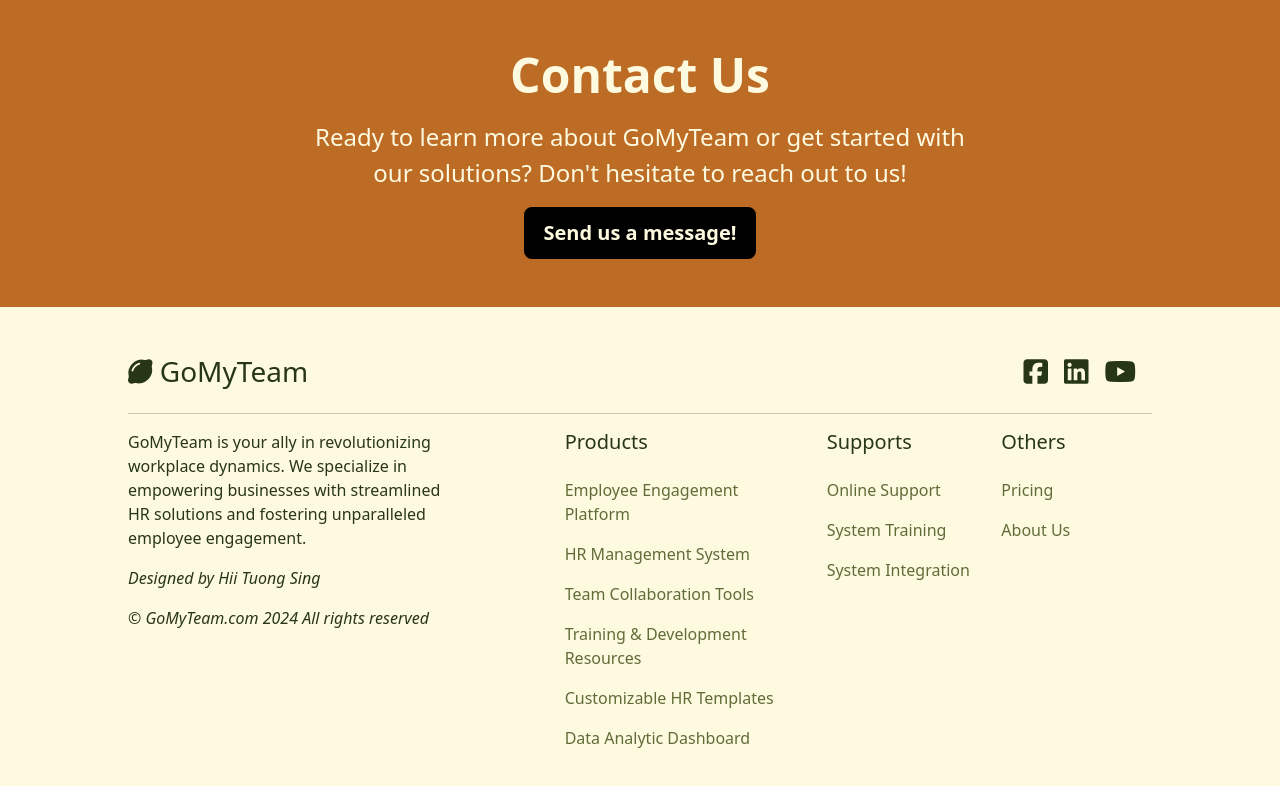
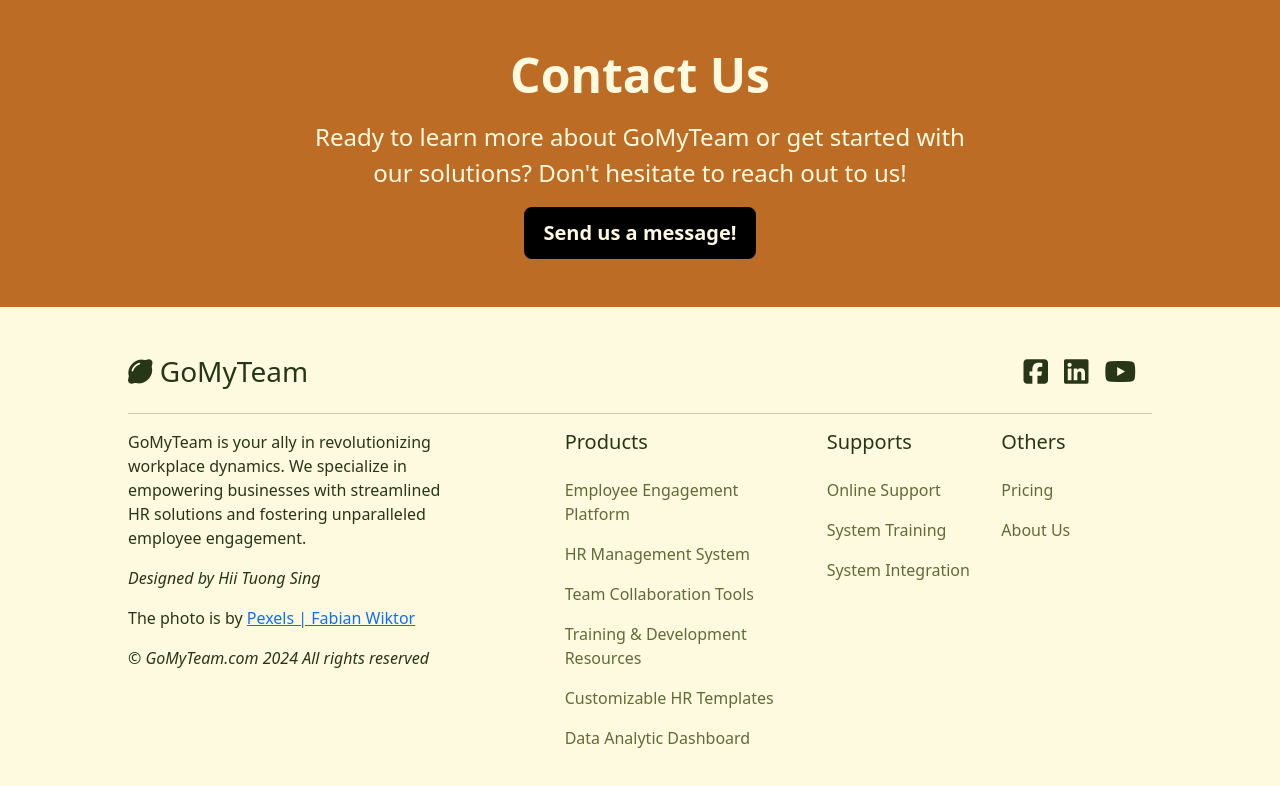
Before and after one commit to HiiTuongSing/GoMyTeam, a React (Vite) app: page /GoMyTeam/about in a window 1280 px wide. Shown: the part 1988-2774 px from the top of the page. Built offline with nearby package versions, Linux system fonts and the light colour scheme.

Commit message:
Added attribution at footer

```diff
--- a/src/components/Footer.jsx
+++ b/src/components/Footer.jsx
@@ -84,6 +84,12 @@ export default function Footer() {
                 <em>Designed by Hii Tuong Sing</em>
               </p>
               <p className="fw-light">
+                The photo is by{" "}
+                <a href="https://www.pexels.com/@fabianwiktor/">
+                  Pexels | Fabian Wiktor
+                </a>
+              </p>
+              <p className="fw-light">
                 <em>© GoMyTeam.com 2024 All rights reserved</em>
               </p>
             </div>
```
